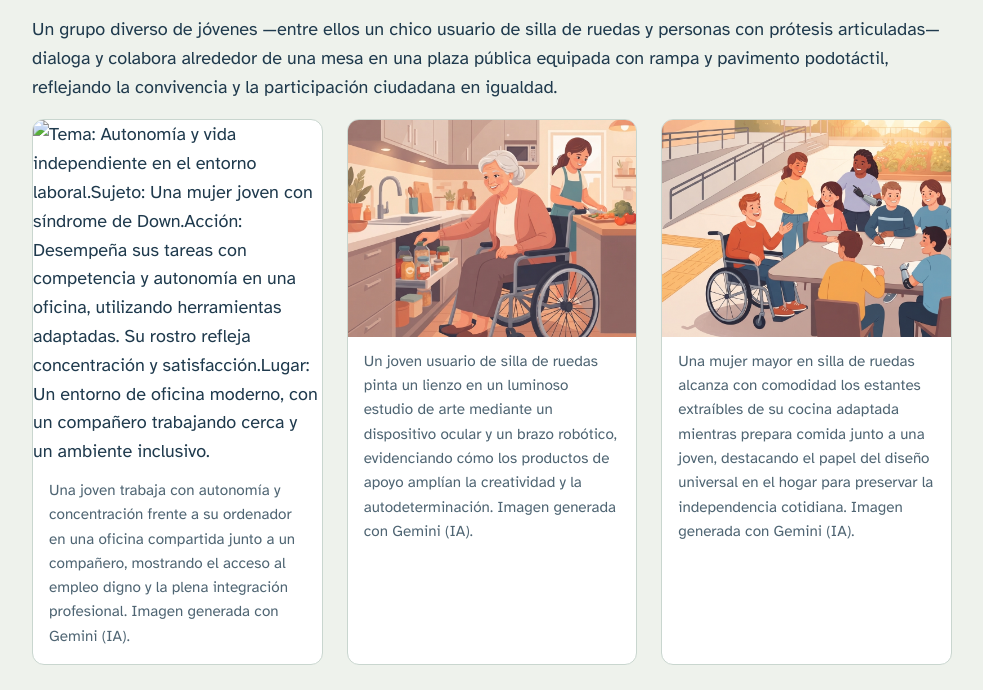
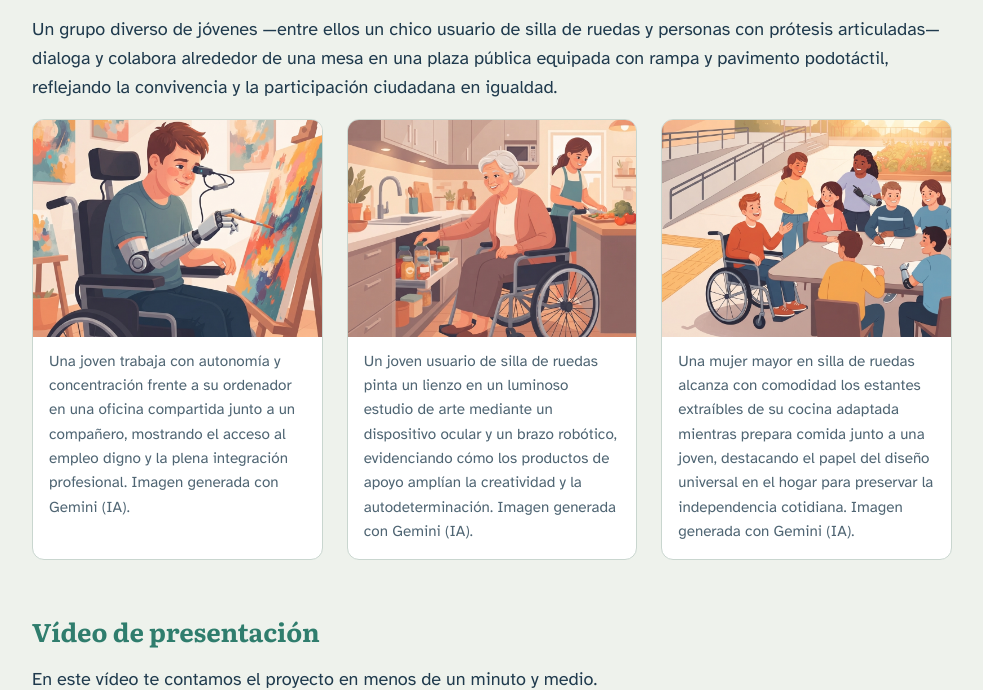
Before and after one commit to lauramendozauca/-practica-imagenes-video, a plain HTML site: page index.html in a window 1280 px wide. Shown: the part 964-1654 px from the top of the page, without its empty margins (148-1131 px from the left). Drawn offline with Linux system fonts and the light colour scheme.

Commit message:
Fix HTML encoding issues in index.html

```diff
--- a/index.html
+++ b/index.html
@@ -166,7 +166,7 @@
         <!-- PASO 4: GALERÍA ============================= INICIO -->
 <div class="galeria">
   <figure>
-    <img src=".galeria1.png.jpg" alt="Tema: Autonomía y vida independiente en el entorno laboral.Sujeto: Una mujer joven con síndrome de Down.Acción: Desempeña sus tareas con competencia y autonomía en una oficina, utilizando herramientas adaptadas. Su rostro refleja concentración y satisfacción.Lugar: Un entorno de oficina moderno, con un compañero trabajando cerca y un ambiente inclusivo.">
+    <img src="galeria1.png.jpg" alt="Tema: Autonomía y vida independiente en el entorno laboral.Sujeto: Una mujer joven con síndrome de Down.Acción: Desempeña sus tareas con competencia y autonomía en una oficina, utilizando herramientas adaptadas. Su rostro refleja concentración y satisfacción.Lugar: Un entorno de oficina moderno, con un compañero trabajando cerca y un ambiente inclusivo.">
     <figcaption>Una joven trabaja con autonomía y concentración frente a su ordenador en una oficina compartida junto a un compañero, mostrando el acceso al empleo digno y la plena integración profesional. Imagen generada con Gemini (IA).</figcaption>
   </figure>
   <figure>
```
